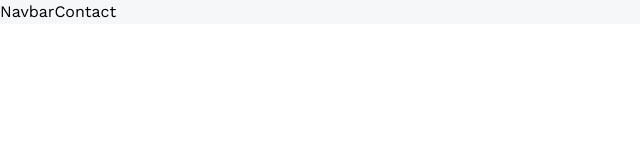
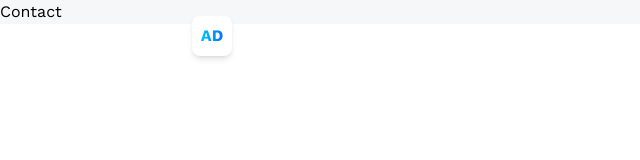
Before and after one commit to AleksandarDmitrovic/aleksandardmitrovic.github.io, a React (Vite) app: page /contact in a window 1280 px wide. Shown: the top 160 px of the page, without its empty margins (0-640 px from the left). Built offline with nearby package versions, Linux system fonts and the light colour scheme.

Commit message:
Initialize navbar

```diff
--- a/src/App.tsx
+++ b/src/App.tsx
@@ -1,10 +1,11 @@
 import { Route, BrowserRouter as Router, Routes } from "react-router-dom";
+import Navbar from "./Navbar";
 
 const App = () => {
   return (
     <main className="bg-slate-300/20">
       <Router>
-        Navbar
+        <Navbar />
         <Routes>
           <Route path="/" element={"Home"} />
           <Route path="/about" element={"About"} />
--- /dev/null
+++ b/src/Navbar.tsx
@@ -0,0 +1,17 @@
+import React from "react";
+import { NavLink } from "react-router-dom";
+
+const Navbar = () => {
+  return (
+    <header className="header">
+      <NavLink
+        to="/"
+        className="w-10 h-10 rounded-lg bg-white items-center justify-center flex font-bold shadow-md"
+      >
+        <p className="blue-gradient_text">AD</p>
+      </NavLink>
+    </header>
+  );
+};
+
+export default Navbar;
```
